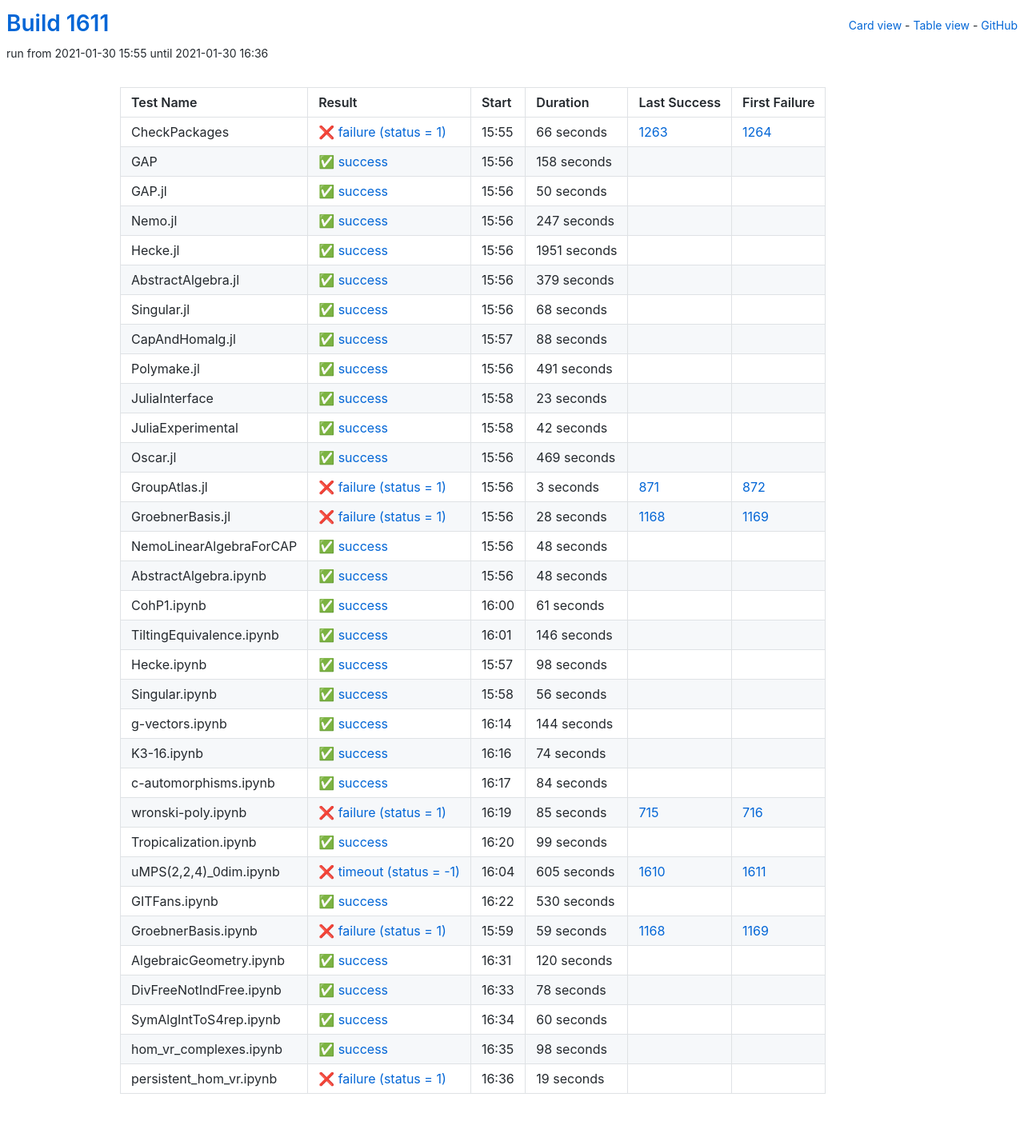
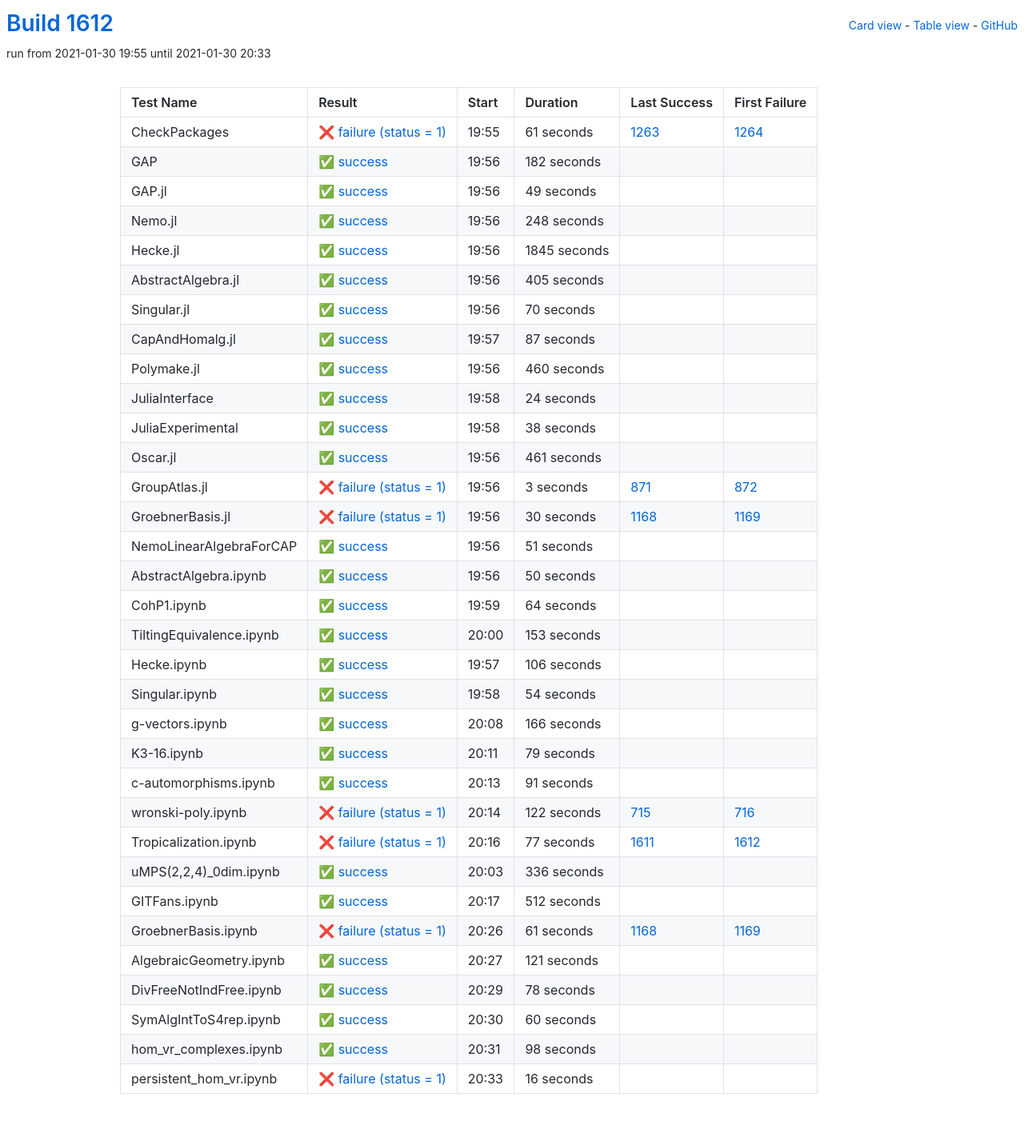
Before and after one commit to oscar-system/oscar-ci-status-stable, a Jekyll site: the page built from table.html, in a window 1280 px wide. Shown: the whole page at 80% size. Built offline with Jekyll 4.4.1, drawn with Linux system fonts in a browser that asks for light colours.

Commit message:
Build #1612

```diff
--- a/_data/ci.yml
+++ b/_data/ci.yml
@@ -1,6 +1,6 @@
 ---
-build: 1611
-build_url: https://oscarci.mathematik.uni-kl.de/job/oscar-stable/1611/
+build: 1612
+build_url: https://oscarci.mathematik.uni-kl.de/job/oscar-stable/1612/
 job: oscar-stable
 organization: oscar-system
 repo: oscar-ci-status-stable
@@ -8,152 +8,152 @@ repourl: https://github.com/oscar-system/oscar-ci-status-stable
 tests:
 - name: CheckPackages
   id: checkpackages
-  log: https://oscarci.mathematik.uni-kl.de/job/oscar-stable/1611/artifact/logs/build-1611/CheckPackages.log
-  start: 2021-01-30 15:55
+  log: https://oscarci.mathematik.uni-kl.de/job/oscar-stable/1612/artifact/logs/build-1612/CheckPackages.log
+  start: 2021-01-30 19:55
   success: false
   exitcode: 1
   status: failure
-  duration: 66
+  duration: 61
   last_success: 1263
   last_success_url: https://oscarci.mathematik.uni-kl.de/job/oscar-stable/1263/
   first_failure: 1264
   first_failure_url: https://oscarci.mathematik.uni-kl.de/job/oscar-stable/1264/
 - name: GAP
   id: gap
-  log: https://oscarci.mathematik.uni-kl.de/job/oscar-stable/1611/artifact/logs/build-1611/GAP.log
-  start: 2021-01-30 15:56
+  log: https://oscarci.mathematik.uni-kl.de/job/oscar-stable/1612/artifact/logs/build-1612/GAP.log
+  start: 2021-01-30 19:56
   success: true
   exitcode: 0
   status: success
-  duration: 158
+  duration: 182
   last_success: false
   last_success_url:
   first_failure: false
   first_failure_url:
 - name: GAP.jl
   id: gap-jl
-  log: https://oscarci.mathematik.uni-kl.de/job/oscar-stable/1611/artifact/logs/build-1611/GAP.jl.log
-  start: 2021-01-30 15:56
+  log: https://oscarci.mathematik.uni-kl.de/job/oscar-stable/1612/artifact/logs/build-1612/GAP.jl.log
+  start: 2021-01-30 19:56
   success: true
   exitcode: 0
   status: success
-  duration: 50
+  duration: 49
   last_success: false
   last_success_url:
   first_failure: false
   first_failure_url:
 - name: Nemo.jl
   id: nemo-jl
-  log: https://oscarci.mathematik.uni-kl.de/job/oscar-stable/1611/artifact/logs/build-1611/Nemo.jl.log
-  start: 2021-01-30 15:56
+  log: https://oscarci.mathematik.uni-kl.de/job/oscar-stable/1612/artifact/logs/build-1612/Nemo.jl.log
+  start: 2021-01-30 19:56
   success: true
   exitcode: 0
   status: success
-  duration: 247
+  duration: 248
   last_success: false
   last_success_url:
   first_failure: false
   first_failure_url:
 - name: Hecke.jl
   id: hecke-jl
-  log: https://oscarci.mathematik.uni-kl.de/job/oscar-stable/1611/artifact/logs/build-1611/Hecke.jl.log
-  start: 2021-01-30 15:56
+  log: https://oscarci.mathematik.uni-kl.de/job/oscar-stable/1612/artifact/logs/build-1612/Hecke.jl.log
+  start: 2021-01-30 19:56
   success: true
   exitcode: 0
   status: success
-  duration: 1951
+  duration: 1845
   last_success: false
   last_success_url:
   first_failure: false
   first_failure_url:
 - name: AbstractAlgebra.jl
   id: abstractalgebra-jl
-  log: https://oscarci.mathematik.uni-kl.de/job/oscar-stable/1611/artifact/logs/build-1611/AbstractAlgebra.jl.log
-  start: 2021-01-30 15:56
+  log: https://oscarci.mathematik.uni-kl.de/job/oscar-stable/1612/artifact/logs/build-1612/AbstractAlgebra.jl.log
+  start: 2021-01-30 19:56
   success: true
   exitcode: 0
   status: success
-  duration: 379
+  duration: 405
   last_success: false
   last_success_url:
   first_failure: false
   first_failure_url:
 - name: Singular.jl
   id: singular-jl
-  log: https://oscarci.mathematik.uni-kl.de/job/oscar-stable/1611/artifact/logs/build-1611/Singular.jl.log
-  start: 2021-01-30 15:56
+  log: https://oscarci.mathematik.uni-kl.de/job/oscar-stable/1612/artifact/logs/build-1612/Singular.jl.log
+  start: 2021-01-30 19:56
   success: true
   exitcode: 0
   status: success
-  duration: 68
+  duration: 70
   last_success: false
   last_success_url:
   first_failure: false
   first_failure_url:
 - name: CapAndHomalg.jl
   id: capandhomalg-jl
-  log: https://oscarci.mathematik.uni-kl.de/job/oscar-stable/1611/artifact/logs/build-1611/CapAndHomalg.jl.log
-  start: 2021-01-30 15:57
+  log: https://oscarci.mathematik.uni-kl.de/job/oscar-stable/1612/artifact/logs/build-1612/CapAndHomalg.jl.log
+  start: 2021-01-30 19:57
   success: true
   exitcode: 0
   status: success
-  duration: 88
+  duration: 87
   last_success: false
   last_success_url:
   first_failure: false
   first_failure_url:
 - name: Polymake.jl
   id: polymake-jl
-  log: https://oscarci.mathematik.uni-kl.de/job/oscar-stable/1611/artifact/logs/build-1611/Polymake.jl.log
-  start: 2021-01-30 15:56
+  log: https://oscarci.mathematik.uni-kl.de/job/oscar-stable/1612/artifact/logs/build-1612/Polymake.jl.log
+  start: 2021-01-30 19:56
   success: true
   exitcode: 0
   status: success
-  duration: 491
+  duration: 460
   last_success: false
   last_success_url:
   first_failure: false
   first_failure_url:
 - name: JuliaInterface
   id: juliainterface
-  log: https://oscarci.mathematik.uni-kl.de/job/oscar-stable/1611/artifact/logs/build-1611/JuliaInterface.log
-  start: 2021-01-30 15:58
+  log: https://oscarci.mathematik.uni-kl.de/job/oscar-stable/1612/artifact/logs/build-1612/JuliaInterface.log
+  start: 2021-01-30 19:58
   success: true
   exitcode: 0
   status: success
-  duration: 23
+  duration: 24
   last_success: false
   last_success_url:
   first_failure: false
   first_failure_url:
 - name: JuliaExperimental
   id: juliaexperimental
-  log: https://oscarci.mathematik.uni-kl.de/job/oscar-stable/1611/artifact/logs/build-1611/JuliaExperimental.log
-  start: 2021-01-30 15:58
+  log: https://oscarci.mathematik.uni-kl.de/job/oscar-stable/1612/artifact/logs/build-1612/JuliaExperimental.log
+  start: 2021-01-30 19:58
   success: true
   exitcode: 0
   status: success
-  duration: 42
+  duration: 38
   last_success: false
   last_success_url:
   first_failure: false
   first_failure_url:
 - name: Oscar.jl
   id: oscar-jl
-  log: https://oscarci.mathematik.uni-kl.de/job/oscar-stable/1611/artifact/logs/build-1611/Oscar.jl.log
-  start: 2021-01-30 15:56
+  log: https://oscarci.mathematik.uni-kl.de/job/oscar-stable/1612/artifact/logs/build-1612/Oscar.jl.log
+  start: 2021-01-30 19:56
   success: true
   exitcode: 0
   status: success
-  duration: 469
+  duration: 461
   last_success: false
   last_success_url:
   first_failure: false
   first_failure_url:
 - name: GroupAtlas.jl
   id: groupatlas-jl
-  log: https://oscarci.mathematik.uni-kl.de/job/oscar-stable/1611/artifact/logs/build-1611/GroupAtlas.jl.log
-  start: 2021-01-30 15:56
+  log: https://oscarci.mathematik.uni-kl.de/job/oscar-stable/1612/artifact/logs/build-1612/GroupAtlas.jl.log
+  start: 2021-01-30 19:56
   success: false
   exitcode: 1
   status: failure
@@ -164,200 +164,200 @@ tests:
   first_failure_url: https://oscarci.mathematik.uni-kl.de/job/oscar-stable/872/
 - name: GroebnerBasis.jl
   id: groebnerbasis-jl
-  log: https://oscarci.mathematik.uni-kl.de/job/oscar-stable/1611/artifact/logs/build-1611/GroebnerBasis.jl.log
-  start: 2021-01-30 15:56
+  log: https://oscarci.mathematik.uni-kl.de/job/oscar-stable/1612/artifact/logs/build-1612/GroebnerBasis.jl.log
+  start: 2021-01-30 19:56
   success: false
   exitcode: 1
   status: failure
-  duration: 28
+  duration: 30
   last_success: 1168
   last_success_url: https://oscarci.mathematik.uni-kl.de/job/oscar-stable/1168/
   first_failure: 1169
   first_failure_url: https://oscarci.mathematik.uni-kl.de/job/oscar-stable/1169/
 - name: NemoLinearAlgebraForCAP
   id: nemolinearalgebraforcap
-  log: https://oscarci.mathematik.uni-kl.de/job/oscar-stable/1611/artifact/logs/build-1611/NemoLinearAlgebraForCAP.log
-  start: 2021-01-30 15:56
+  log: https://oscarci.mathematik.uni-kl.de/job/oscar-stable/1612/artifact/logs/build-1612/NemoLinearAlgebraForCAP.log
+  start: 2021-01-30 19:56
   success: true
   exitcode: 0
   status: success
-  duration: 48
+  duration: 51
   last_success: false
   last_success_url:
   first_failure: false
   first_failure_url:
 - name: AbstractAlgebra.ipynb
   id: abstractalgebra-ipynb
-  log: https://oscarci.mathematik.uni-kl.de/job/oscar-stable/1611/artifact/logs/build-1611/AbstractAlgebra.ipynb.log
-  start: 2021-01-30 15:56
+  log: https://oscarci.mathematik.uni-kl.de/job/oscar-stable/1612/artifact/logs/build-1612/AbstractAlgebra.ipynb.log
+  start: 2021-01-30 19:56
   success: true
   exitcode: 0
   status: success
-  duration: 48
+  duration: 50
   last_success: false
   last_success_url:
   first_failure: false
   first_failure_url:
 - name: CohP1.ipynb
   id: cohp1-ipynb
-  log: https://oscarci.mathematik.uni-kl.de/job/oscar-stable/1611/artifact/logs/build-1611/CohP1.ipynb.log
-  start: 2021-01-30 16:00
+  log: https://oscarci.mathematik.uni-kl.de/job/oscar-stable/1612/artifact/logs/build-1612/CohP1.ipynb.log
+  start: 2021-01-30 19:59
   success: true
   exitcode: 0
   status: success
-  duration: 61
+  duration: 64
   last_success: false
   last_success_url:
   first_failure: false
   first_failure_url:
 - name: TiltingEquivalence.ipynb
   id: tiltingequivalence-ipynb
-  log: https://oscarci.mathematik.uni-kl.de/job/oscar-stable/1611/artifact/logs/build-1611/TiltingEquivalence.ipynb.log
-  start: 2021-01-30 16:01
+  log: https://oscarci.mathematik.uni-kl.de/job/oscar-stable/1612/artifact/logs/build-1612/TiltingEquivalence.ipynb.log
+  start: 2021-01-30 20:00
   success: true
   exitcode: 0
   status: success
-  duration: 146
+  duration: 153
   last_success: false
   last_success_url:
   first_failure: false
   first_failure_url:
 - name: Hecke.ipynb
   id: hecke-ipynb
-  log: https://oscarci.mathematik.uni-kl.de/job/oscar-stable/1611/artifact/logs/build-1611/Hecke.ipynb.log
-  start: 2021-01-30 15:57
+  log: https://oscarci.mathematik.uni-kl.de/job/oscar-stable/1612/artifact/logs/build-1612/Hecke.ipynb.log
+  start: 2021-01-30 19:57
   success: true
   exitcode: 0
   status: success
-  duration: 98
+  duration: 106
   last_success: false
   last_success_url:
   first_failure: false
   first_failure_url:
 - name: Singular.ipynb
   id: singular-ipynb
-  log: https://oscarci.mathematik.uni-kl.de/job/oscar-stable/1611/artifact/logs/build-1611/Singular.ipynb.log
-  start: 2021-01-30 15:58
+  log: https://oscarci.mathematik.uni-kl.de/job/oscar-stable/1612/artifact/logs/build-1612/Singular.ipynb.log
+  start: 2021-01-30 19:58
   success: true
   exitcode: 0
   status: success
-  duration: 56
+  duration: 54
   last_success: false
   last_success_url:
   first_failure: false
   first_failure_url:
 - name: g-vectors.ipynb
   id: g-vectors-ipynb
-  log: https://oscarci.mathematik.uni-kl.de/job/oscar-stable/1611/artifact/logs/build-1611/g-vectors.ipynb.log
-  start: 2021-01-30 16:14
+  log: https://oscarci.mathematik.uni-kl.de/job/oscar-stable/1612/artifact/logs/build-1612/g-vectors.ipynb.log
+  start: 2021-01-30 20:08
   success: true
   exitcode: 0
   status: success
-  duration: 144
+  duration: 166
   last_success: false
   last_success_url:
   first_failure: false
   first_failure_url:
 - name: K3-16.ipynb
   id: k3-16-ipynb
-  log: https://oscarci.mathematik.uni-kl.de/job/oscar-stable/1611/artifact/logs/build-1611/K3-16.ipynb.log
-  start: 2021-01-30 16:16
+  log: https://oscarci.mathematik.uni-kl.de/job/oscar-stable/1612/artifact/logs/build-1612/K3-16.ipynb.log
+  start: 2021-01-30 20:11
   success: true
   exitcode: 0
   status: success
-  duration: 74
+  duration: 79
   last_success: false
   last_success_url:
   first_failure: false
   first_failure_url:
 - name: c-automorphisms.ipynb
   id: c-automorphisms-ipynb
-  log: https://oscarci.mathematik.uni-kl.de/job/oscar-stable/1611/artifact/logs/build-1611/c-automorphisms.ipynb.log
-  start: 2021-01-30 16:17
+  log: https://oscarci.mathematik.uni-kl.de/job/oscar-stable/1612/artifact/logs/build-1612/c-automorphisms.ipynb.log
+  start: 2021-01-30 20:13
   success: true
   exitcode: 0
   status: success
-  duration: 84
+  duration: 91
   last_success: false
   last_success_url:
   first_failure: false
   first_failure_url:
 - name: wronski-poly.ipynb
   id: wronski-poly-ipynb
-  log: https://oscarci.mathematik.uni-kl.de/job/oscar-stable/1611/artifact/logs/build-1611/wronski-poly.ipynb.log
-  start: 2021-01-30 16:19
+  log: https://oscarci.mathematik.uni-kl.de/job/oscar-stable/1612/artifact/logs/build-1612/wronski-poly.ipynb.log
+  start: 2021-01-30 20:14
   success: false
   exitcode: 1
   status: failure
-  duration: 85
+  duration: 122
   last_success: 715
   last_success_url: https://oscarci.mathematik.uni-kl.de/job/oscar-stable/715/
   first_failure: 716
   first_failure_url: https://oscarci.mathematik.uni-kl.de/job/oscar-stable/716/
 - name: Tropicalization.ipynb
   id: tropicalization-ipynb
-  log: https://oscarci.mathematik.uni-kl.de/job/oscar-stable/1611/artifact/logs/build-1611/Tropicalization.ipynb.log
-  start: 2021-01-30 16:20
+  log: https://oscarci.mathematik.uni-kl.de/job/oscar-stable/1612/artifact/logs/build-1612/Tropicalization.ipynb.log
+  start: 2021-01-30 20:16
+  success: false
+  exitcode: 1
+  status: failure
+  duration: 77
+  last_success: 1611
+  last_success_url: https://oscarci.mathematik.uni-kl.de/job/oscar-stable/1611/
+  first_failure: 1612
+  first_failure_url: https://oscarci.mathematik.uni-kl.de/job/oscar-stable/1612/
+- name: uMPS(2,2,4)_0dim.ipynb
+  id: umps-2-2-4-0dim-ipynb
+  log: https://oscarci.mathematik.uni-kl.de/job/oscar-stable/1612/artifact/logs/build-1612/uMPS-2-2-4-_0dim.ipynb.log
+  start: 2021-01-30 20:03
   success: true
   exitcode: 0
   status: success
-  duration: 99
+  duration: 336
   last_success: false
   last_success_url:
   first_failure: false
   first_failure_url:
-- name: uMPS(2,2,4)_0dim.ipynb
-  id: umps-2-2-4-0dim-ipynb
-  log: https://oscarci.mathematik.uni-kl.de/job/oscar-stable/1611/artifact/logs/build-1611/uMPS-2-2-4-_0dim.ipynb.log
-  start: 2021-01-30 16:04
-  success: false
-  exitcode: -1
-  status: timeout
-  duration: 605
-  last_success: 1610
-  last_success_url: https://oscarci.mathematik.uni-kl.de/job/oscar-stable/1610/
-  first_failure: 1611
-  first_failure_url: https://oscarci.mathematik.uni-kl.de/job/oscar-stable/1611/
 - name: GITFans.ipynb
   id: gitfans-ipynb
-  log: https://oscarci.mathematik.uni-kl.de/job/oscar-stable/1611/artifact/logs/build-1611/GITFans.ipynb.log
-  start: 2021-01-30 16:22
+  log: https://oscarci.mathematik.uni-kl.de/job/oscar-stable/1612/artifact/logs/build-1612/GITFans.ipynb.log
+  start: 2021-01-30 20:17
   success: true
   exitcode: 0
   status: success
-  duration: 530
+  duration: 512
   last_success: false
   last_success_url:
   first_failure: false
   first_failure_url:
 - name: GroebnerBasis.ipynb
   id: groebnerbasis-ipynb
-  log: https://oscarci.mathematik.uni-kl.de/job/oscar-stable/1611/artifact/logs/build-1611/GroebnerBasis.ipynb.log
-  start: 2021-01-30 15:59
+  log: https://oscarci.mathematik.uni-kl.de/job/oscar-stable/1612/artifact/logs/build-1612/GroebnerBasis.ipynb.log
+  start: 2021-01-30 20:26
   success: false
   exitcode: 1
   status: failure
-  duration: 59
+  duration: 61
   last_success: 1168
   last_success_url: https://oscarci.mathematik.uni-kl.de/job/oscar-stable/1168/
   first_failure: 1169
   first_failure_url: https://oscarci.mathematik.uni-kl.de/job/oscar-stable/1169/
 - name: AlgebraicGeometry.ipynb
   id: algebraicgeometry-ipynb
-  log: https://oscarci.mathematik.uni-kl.de/job/oscar-stable/1611/artifact/logs/build-1611/AlgebraicGeometry.ipynb.log
-  start: 2021-01-30 16:31
+  log: https://oscarci.mathematik.uni-kl.de/job/oscar-stable/1612/artifact/logs/build-1612/AlgebraicGeometry.ipynb.log
+  start: 2021-01-30 20:27
   success: true
   exitcode: 0
   status: success
-  duration: 120
+  duration: 121
   last_success: false
   last_success_url:
   first_failure: false
   first_failure_url:
 - name: DivFreeNotIndFree.ipynb
   id: divfreenotindfree-ipynb
-  log: https://oscarci.mathematik.uni-kl.de/job/oscar-stable/1611/artifact/logs/build-1611/DivFreeNotIndFree.ipynb.log
-  start: 2021-01-30 16:33
+  log: https://oscarci.mathematik.uni-kl.de/job/oscar-stable/1612/artifact/logs/build-1612/DivFreeNotIndFree.ipynb.log
+  start: 2021-01-30 20:29
   success: true
   exitcode: 0
   status: success
@@ -368,8 +368,8 @@ tests:
   first_failure_url:
 - name: SymAlgIntToS4rep.ipynb
   id: symalginttos4rep-ipynb
-  log: https://oscarci.mathematik.uni-kl.de/job/oscar-stable/1611/artifact/logs/build-1611/SymAlgIntToS4rep.ipynb.log
-  start: 2021-01-30 16:34
+  log: https://oscarci.mathematik.uni-kl.de/job/oscar-stable/1612/artifact/logs/build-1612/SymAlgIntToS4rep.ipynb.log
+  start: 2021-01-30 20:30
   success: true
   exitcode: 0
   status: success
@@ -380,8 +380,8 @@ tests:
   first_failure_url:
 - name: hom_vr_complexes.ipynb
   id: hom-vr-complexes-ipynb
-  log: https://oscarci.mathematik.uni-kl.de/job/oscar-stable/1611/artifact/logs/build-1611/hom_vr_complexes.ipynb.log
-  start: 2021-01-30 16:35
+  log: https://oscarci.mathematik.uni-kl.de/job/oscar-stable/1612/artifact/logs/build-1612/hom_vr_complexes.ipynb.log
+  start: 2021-01-30 20:31
   success: true
   exitcode: 0
   status: success
@@ -392,12 +392,12 @@ tests:
   first_failure_url:
 - name: persistent_hom_vr.ipynb
   id: persistent-hom-vr-ipynb
-  log: https://oscarci.mathematik.uni-kl.de/job/oscar-stable/1611/artifact/logs/build-1611/persistent_hom_vr.ipynb.log
-  start: 2021-01-30 16:36
+  log: https://oscarci.mathematik.uni-kl.de/job/oscar-stable/1612/artifact/logs/build-1612/persistent_hom_vr.ipynb.log
+  start: 2021-01-30 20:33
   success: false
   exitcode: 1
   status: failure
-  duration: 19
+  duration: 16
   last_success: false
   last_success_url:
   first_failure: false
```
Also changed, not shown: README.md.
